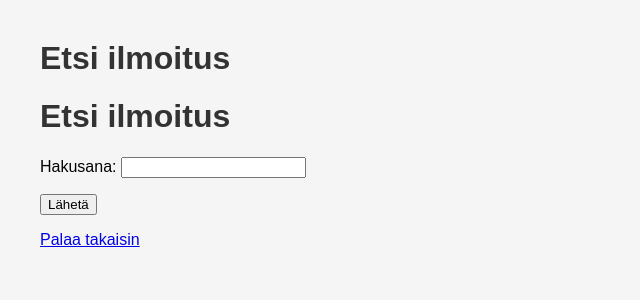
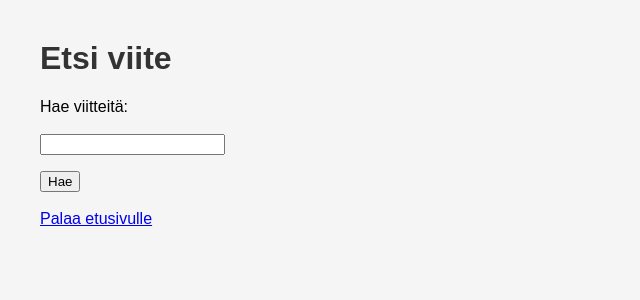
Before and after one commit to Brynde/ohtu-luukkaisen-opetuslapset, a Flask app: page /sources/find_source in a window 1280 px wide. Shown: the top 300 px of the page, without its empty margins (0-640 px from the left). Run offline with Flask 3, Linux system fonts and the light colour scheme.

```diff
--- a/src/static/style.css
+++ b/src/static/style.css
@@ -46,6 +46,12 @@ h1 {
     color: white;
 }
 
+a.edit-btn{
+    text-decoration: none;
+    color: white;
+}
+
+
 .delete-btn {
     background-color: #f44336;
     color: white;
--- a/src/templates/find_reference.html
+++ b/src/templates/find_reference.html
@@ -1,42 +1,40 @@
 {% extends "layout.html" %}
 
-{% block title %}Etsi ilmoitus{% endblock %}
+{% block title %}Etsi viite{% endblock %}
 
-{% block header %}Etsi ilmoitus{% endblock %}
+{% block header %}Etsi viite{% endblock %}
 
 {% block messages %}{{ super () }}{% endblock %}
 
 {% block body %}
-    <h1>Etsi ilmoitus</h1>
 
     <form action="/sources/find_source" method="get">
         <p>
-            <label for="query">Hakusana:</label> <input type="text" name="query" value="{{ query }}">
+            <label for="query">Hae viitteitä:</label><br><br>
+            <input type="text" name="query" value="{{ query }}">
         </p>
-        <input type="submit" value="Lähetä">
-    </form>
+        <input type="submit" value="Hae">
+    </form><br>
 
-    <p>
-        <a href="/">Palaa takaisin</a>
-    </p>
+    <a href="/">Palaa etusivulle</a>
 
     {% if query %}
-    <h2>Tulokset</h2>
+    <h2>Hakutulokset</h2>
 
         {% if sources %}
             {% for source in sources %}
                 <div class="source-card">
                     <h3>{{ source.title }}</h3>
-                    <p><strong>Author:</strong> {{ source.author }}</p>
-                    <p><strong>Type:</strong> {{ source.ref_type }}</p>
-                    <p><strong>Year:</strong> {{ source.year }}</p>
+                    <p><strong>Kirjoittaja(t):</strong> {{ source.author }}</p>
+                    <p><strong>Lähteen tyyppi:</strong> {{ source.ref_type }}</p>
+                    <p><strong>Vuosi:</strong> {{ source.year }}</p>
                     {% if source.journal or source.publisher %}
-                    <p><strong>Journal / Publisher:</strong>
-                    {{ source.journal if source.journal else source.publisher }}</p>
+                    <p><strong>Julkaisu / Kustantaja:</strong>
+                        {{ source.journal if source.journal else source.publisher }}</p>
                     {% endif %}
 
                     <br>
-                    <h3>BibTeX code:</h3>
+                    <h3>BibTeX koodi:</h3>
                     <div class="code-box">
                         <p>@{{ source.ref_type }} { {{ source.key }},<br>
                             &nbsp;     author = { {{ source.author }} },<br>
@@ -64,7 +62,7 @@
                 </div>
             {% endfor %}
         {% else %}
-            <p>No sources found. Add a new source above!</p>
+            <p>Ei tuloksia hakusanalla: {{ query }}</p>
         {% endif %}
 
     {% endif %}
```
Also changed, not shown: src/templates/index.html (+16 -8 lines).
